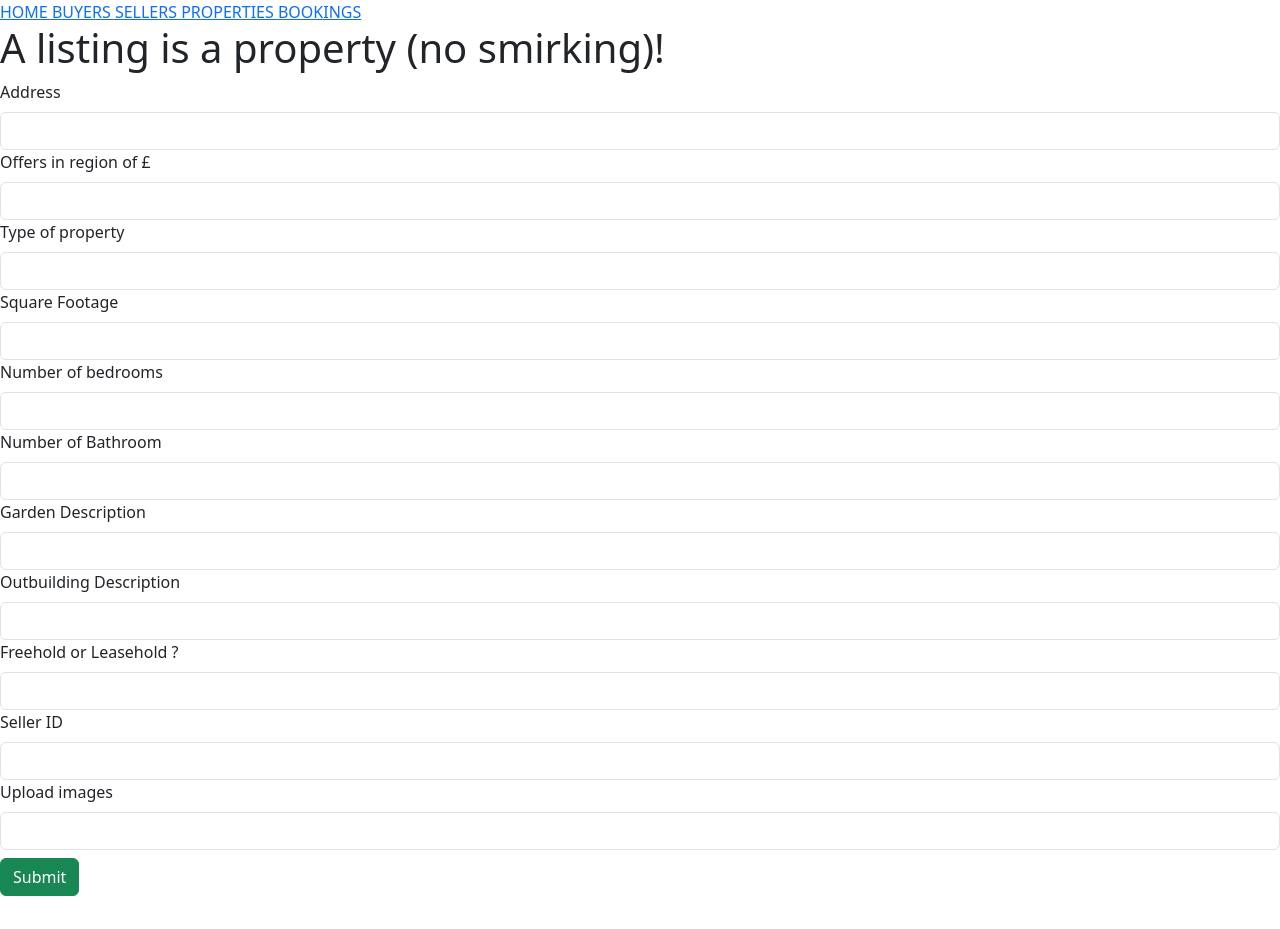
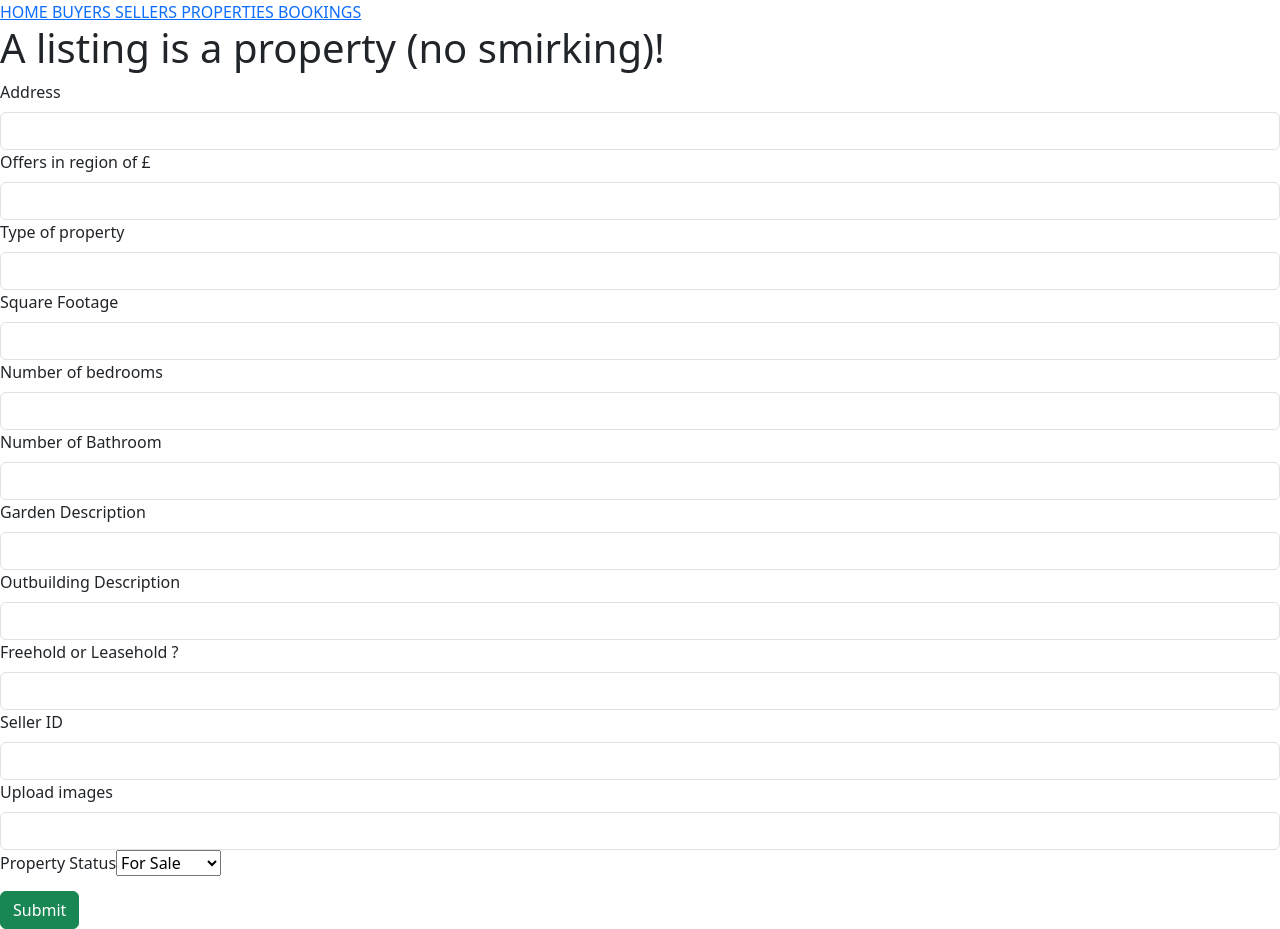
Before and after one commit to AndrewClark399/JalalRealEstate_FE, a React (Create React App) app: page /properties in a window 1280 px wide. Before the commit the page ends 896 px from the top, so only its background shows below. Built offline with nearby package versions, Linux system fonts and the light colour scheme.

Commit message:
created property status dropdown bar

```diff
--- a/db.json
+++ b/db.json
@@ -103,6 +103,21 @@
       "sellerid": "1",
       "uploadimages": "no",
       "id": 2
+    },
+    {
+      "address": "1 Top Coders Avenue, Best Team Town, BT1 2AW",
+      "offersinregionof": "3000000",
+      "typeofproperty": "Mansion",
+      "squarefootage": "500000",
+      "bedrooms": "52",
+      "bathrooms": "47",
+      "garden": "Enormous ",
+      "outbuildings": "Two pools",
+      "freehold": "Freehold",
+      "sellerid": "19374",
+      "uploadimages": "",
+      "propertystatus": "",
+      "id": 3
     }
   ]
 }
--- a/src/components/Createproperties.jsx
+++ b/src/components/Createproperties.jsx
@@ -14,12 +14,12 @@ import { useState } from "react";
     const [freehold, setFreehold] = useState("");
     const [sellerid, setSellerId] = useState("");
     const [uploadimages, setUploadImages] = useState("");
-
+    const [propertystatus, setPropertyStatus] = useState("")
 
 
     return (<form onSubmit={e => {
         e.preventDefault();
-            axios.post("http://localhost:5000/properties", {address, offersinregionof, typeofproperty, squarefootage, bedrooms, bathrooms, garden, outbuildings, freehold, sellerid, uploadimages })
+        axios.post("http://localhost:5000/properties", { address, offersinregionof, typeofproperty, squarefootage, bedrooms, bathrooms, garden, outbuildings, freehold, sellerid, uploadimages, propertystatus })
             .then(response => {
                 console.log(response);
                 setAddress("");
@@ -33,6 +33,7 @@ import { useState } from "react";
                 setFreehold("");
                 setSellerId("");
                 setUploadImages("");
+                setPropertyStatus("")
             })
             .catch(err => console.error(err))
     }}>
@@ -146,6 +147,15 @@ import { useState } from "react";
             onChange={e => setUploadImages(e.target.value)}
 
         />
+
+        <label htmlFor="propertystatus" className="form-label">Property Status</label>
+        <select>
+            <option value="">For Sale</option>
+            <option value="">Withdrawn</option>
+            <option value="">Sold</option>
+
+        </select>
+
         <div className="mt-2">
             <button className="btn btn-success" type="submit">Submit</button>
         </div>
```
Also changed, not shown: src/components/DisplayProperties.jsx (added). Lines whose indentation alone changed are shown as unchanged.
